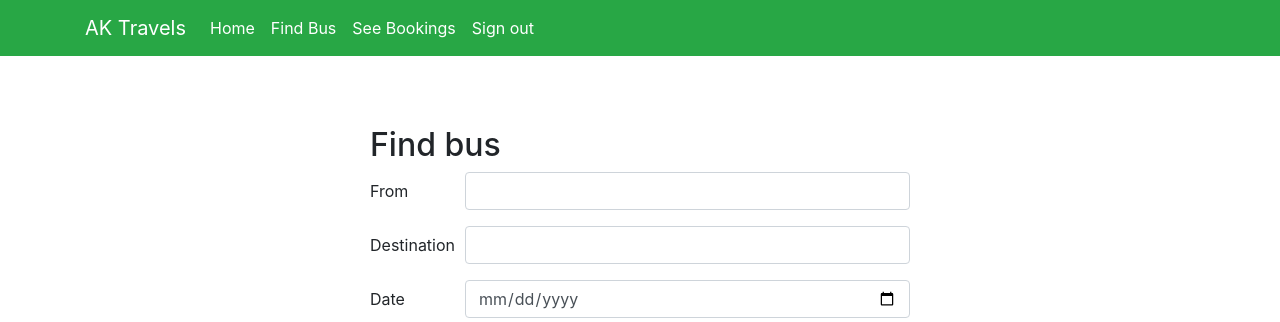
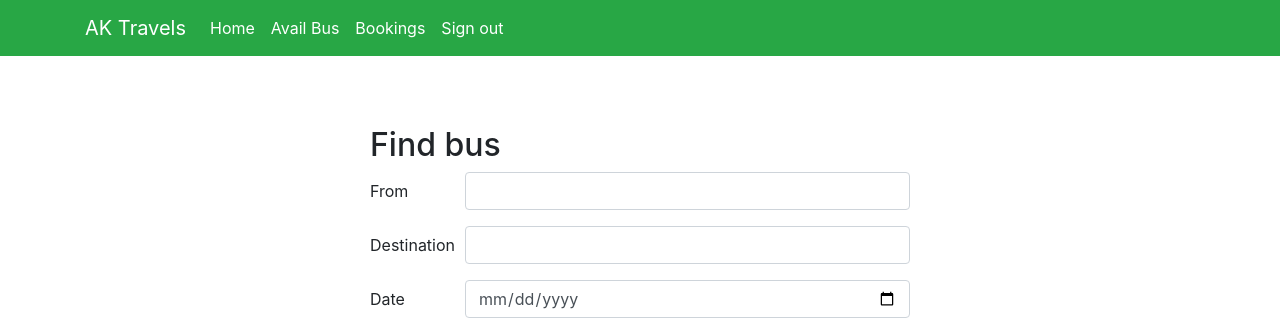
Before and after one commit to AnnuKodam/DevOps, a Django app: page /bookings in a window 1280 px wide. Shown: the top 322 px of the page. Run offline with Django 3.2, Linux system fonts and the light colour scheme; a user stored in the database is signed in; some libraries are stand-ins or nearby versions.

Commit message:
html Update

```diff
--- a/myapp/templates/myapp/base.html
+++ b/myapp/templates/myapp/base.html
@@ -22,8 +22,8 @@
         <div class="collapse navbar-collapse" id="navbarNavAltMarkup">
             <div class="navbar-nav" >
                 <a class="nav-item nav-link active" href="{% url 'home' %}" style="color: white;">Home <span class="sr-only">(current)</span></a>
-                <a class="nav-item nav-link" href="{% url 'findbus' %}" style="color: white;">Find Bus</a>
-                <a class="nav-item nav-link" href="{% url 'seebookings' %}" style="color: white;">See Bookings</a>
+                <a class="nav-item nav-link" href="{% url 'findbus' %}" style="color: white;">Avail Bus</a>
+                <a class="nav-item nav-link" href="{% url 'seebookings' %}" style="color: white;">Bookings</a>
                 {% if request.user.is_active %}
                 <a class="nav-item nav-link " href="{% url 'signout' %}" style="color: white;">Sign out</a>
                 {% else %}
```
